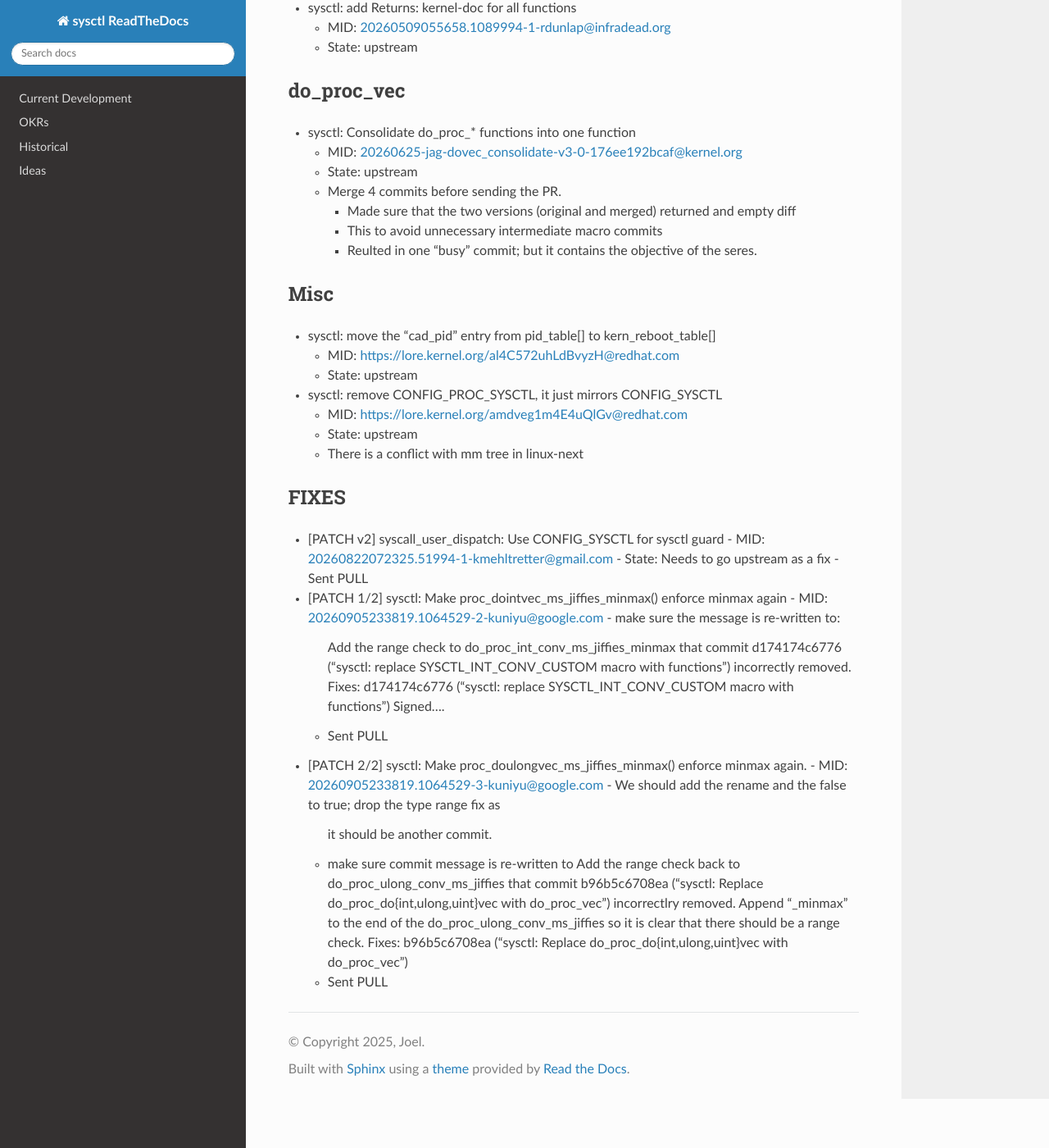
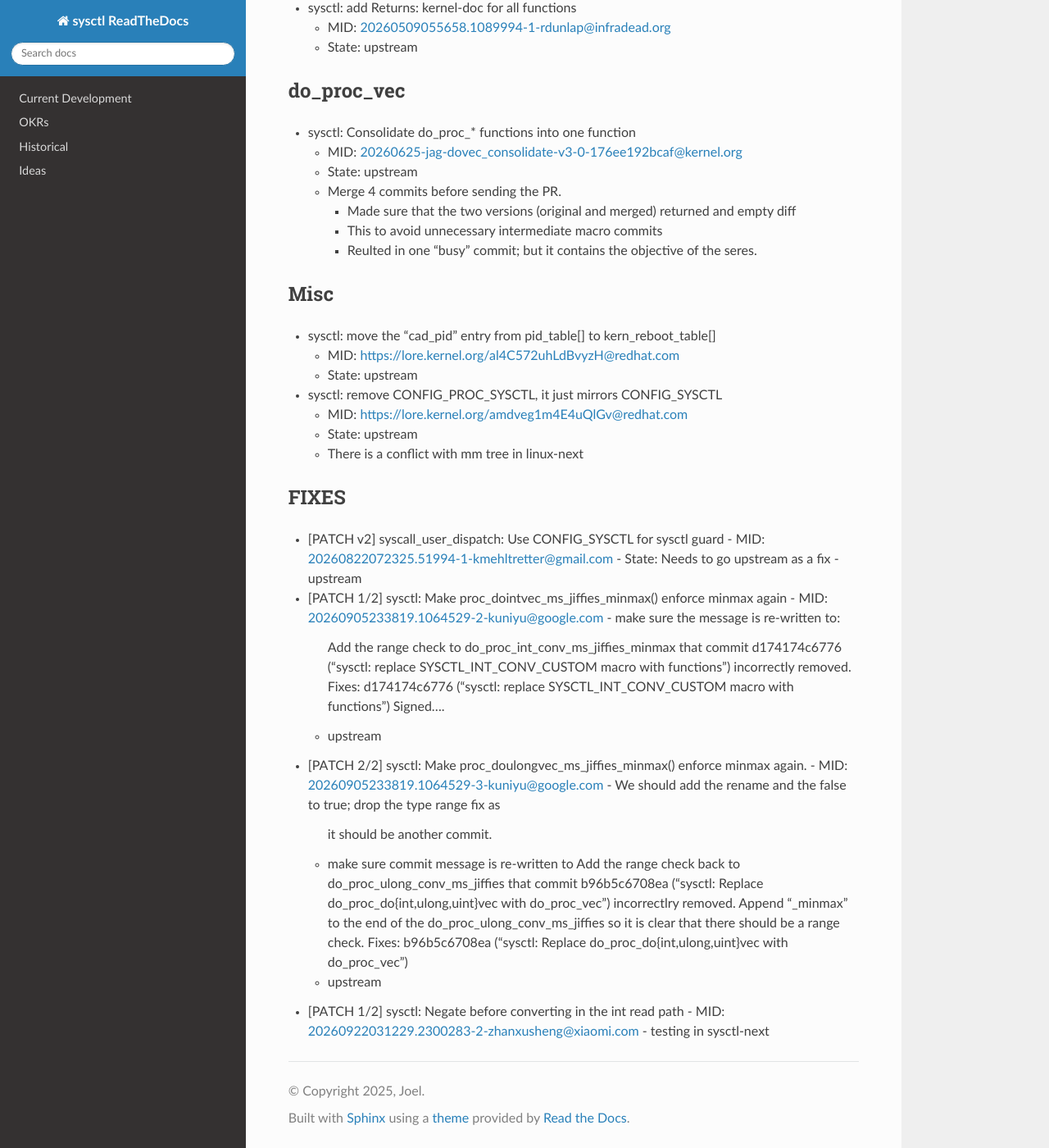
Before and after one commit to Joelgranados/sysctl_dev_rtd, a Sphinx documentation site: the page built from docs/release/release-7.03.rst, in a window 1280 px wide and 1400 px high, scrolled down 218 px. Shown: the whole window at 82% size. Built offline with Sphinx 7.4.7 and the Read the Docs theme 3.1.0, drawn with Linux system fonts in a browser that asks for light colours.

Commit message:
treewide: laphing angel
Signed-off-by: Joel Granados <joel.granados@kernel.org>

```diff
--- a/docs/release/release-7.03.rst
+++ b/docs/release/release-7.03.rst
@@ -47,7 +47,7 @@ FIXES
 * [PATCH v2] syscall_user_dispatch: Use CONFIG_SYSCTL for sysctl guard
   - MID: 20260822072325.51994-1-kmehltretter@gmail.com
   - State: Needs to go upstream as a fix
-  - Sent PULL
+  - upstream
 
 * [PATCH 1/2] sysctl: Make proc_dointvec_ms_jiffies_minmax() enforce minmax again
   - MID: 20260905233819.1064529-2-kuniyu@google.com
@@ -56,7 +56,7 @@ FIXES
     d174174c6776 ("sysctl: replace SYSCTL_INT_CONV_CUSTOM macro with functions")
     incorrectly removed.
     Fixes: d174174c6776 ("sysctl: replace SYSCTL_INT_CONV_CUSTOM macro with functions") Signed....
-  - Sent PULL
+  - upstream
 
 * [PATCH 2/2] sysctl: Make proc_doulongvec_ms_jiffies_minmax() enforce minmax again.
   - MID: 20260905233819.1064529-3-kuniyu@google.com
@@ -69,4 +69,8 @@ FIXES
     do_proc_ulong_conv_ms_jiffies so it is clear that there should be a range
     check.
     Fixes: b96b5c6708ea ("sysctl: Replace do_proc_do{int,ulong,uint}vec with do_proc_vec")
-  - Sent PULL
+  - upstream
+
+* [PATCH 1/2] sysctl: Negate before converting in the int read path
+  - MID: 20260922031229.2300283-2-zhanxusheng@xiaomi.com
+  - testing in sysctl-next
```
Also changed, not shown: docs/release/release-7.04.rst (+8 -0 lines).
